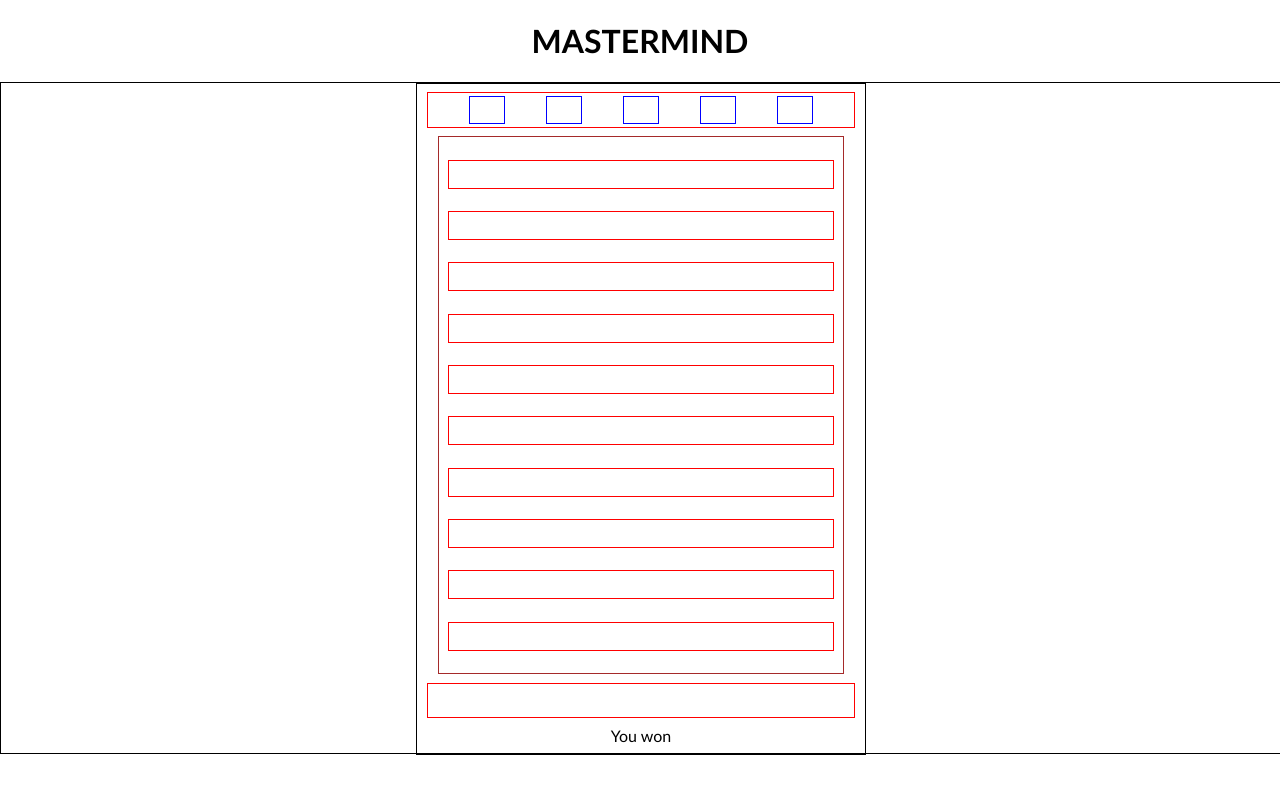
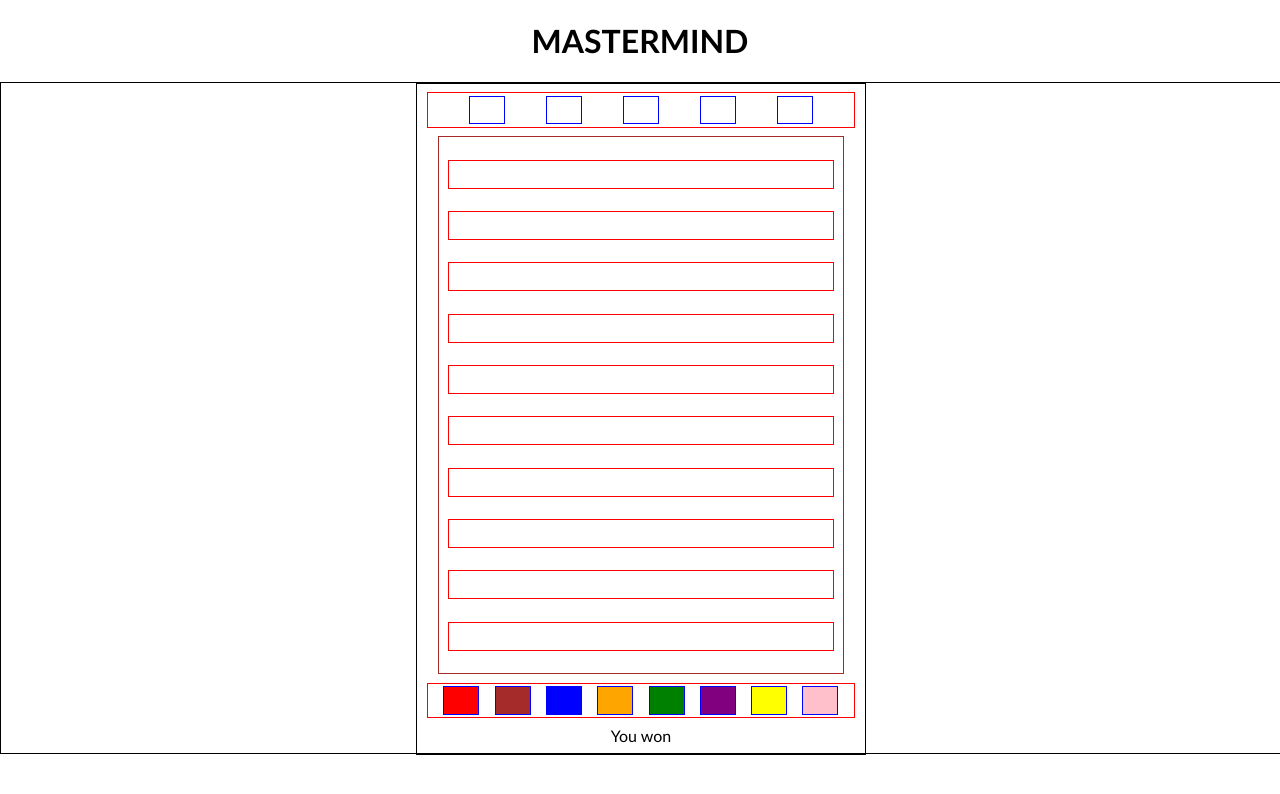
Before and after one commit to satheesh-chandran/master-mind-react, a React (Create React App) app: page / in a window 1280 px wide. Shown: the top 794 px of the page. Built offline with nearby package versions, Linux system fonts and the light colour scheme.

Commit message:
Added SourceRow and SourceHole component

```diff
--- a/src/components/controller.js
+++ b/src/components/controller.js
@@ -1,6 +1,6 @@
 import React from 'react';
-import Row from './row';
 import CodeRow from './codeRow';
+import SourceRow from './sourceRow';
 import Board from './board';
 import sourceColors from '../utils/sourceColors';
 
@@ -23,16 +23,19 @@ const getCodeColor = function () {
 class Controller extends React.Component {
   constructor(props) {
     super(props);
-    this.state = { isWon: false, turn: 0 };
+    this.state = { isGameOver: false, isWon: false, turn: 0 };
     this.codeColor = getCodeColor();
   }
 
   render() {
     return (
       <div className='controller'>
-        <CodeRow codeColor={this.codeColor} isWon={this.state.isWon} />
+        <CodeRow
+          codeColor={this.codeColor}
+          isGameOver={this.state.isGameOver}
+        />
         <Board />
-        <Row />
+        <SourceRow />
         <p>You won</p>
       </div>
     );
--- /dev/null
+++ b/src/components/sourceHole.js
@@ -0,0 +1,19 @@
+import React from 'react';
+
+class SourceHole extends React.Component {
+  constructor(props) {
+    super(props);
+    this.state = {};
+  }
+
+  render() {
+    return (
+      <div
+        className='sourceHole'
+        style={{ backgroundColor: this.props.color }}
+      ></div>
+    );
+  }
+}
+
+export default SourceHole;
--- /dev/null
+++ b/src/components/sourceRow.js
@@ -0,0 +1,12 @@
+import React from 'react';
+import SourceHole from './sourceHole';
+import sourceColor from '../utils/sourceColors';
+
+const SourceRow = function (props) {
+  const sourceHoles = sourceColor.map(color => {
+    return <SourceHole key={`source_${color}`} color={color} />;
+  });
+  return <div className='sourceRow'>{sourceHoles}</div>;
+};
+
+export default SourceRow;
--- a/src/game.css
+++ b/src/game.css
@@ -16,7 +16,7 @@
   align-content: center;
 }
 
-.row {
+.row, .sourceRow {
   width: 95%;
   height: 5%;
   border: 1px solid red;
@@ -26,7 +26,7 @@
   justify-content: space-evenly;
 }
 
-.hole, .codeHole {
+.hole, .codeHole, .sourceHole {
   height: 80%;
   width: 8%;
   border: 1px solid blue;
```
